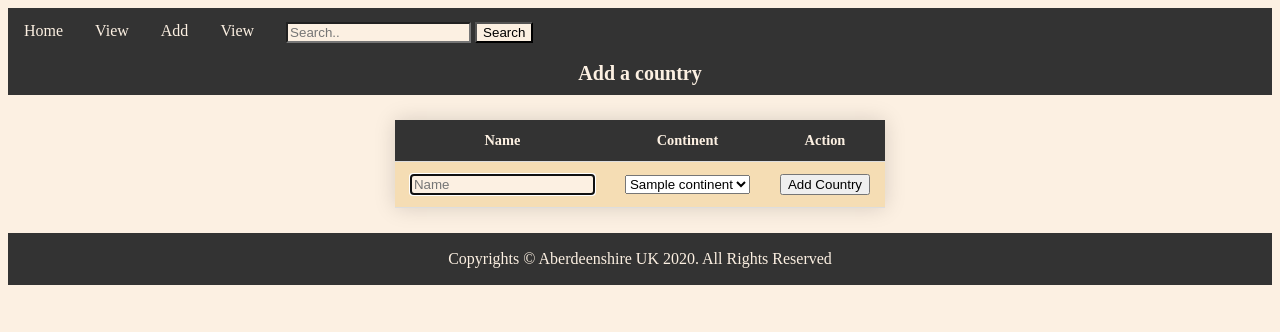
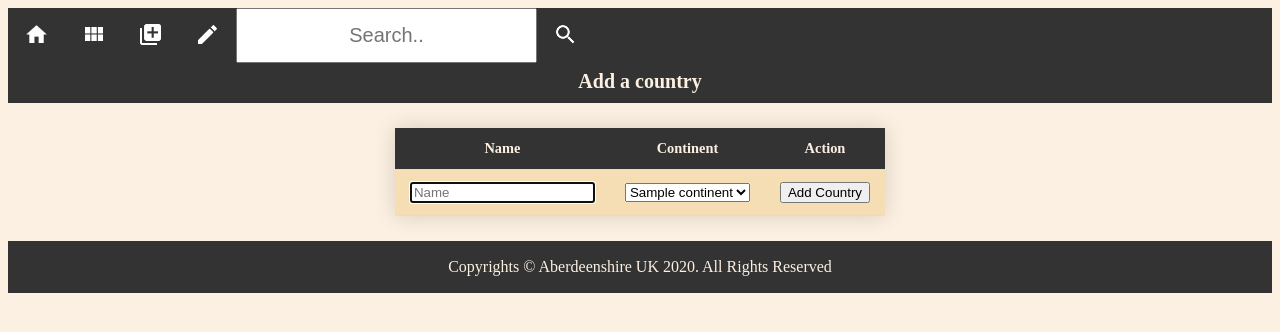
Before and after one commit to Michalju/PhotoApp, a Flask app: page /countries/add in a window 1280 px wide. Shown: the top 332 px of the page. Run offline with Flask 2, Linux system fonts and the light colour scheme; a database or web service that is not in the repository returns one stand-in record (values such as "Sample title"); some libraries are stand-ins or nearby versions.

Commit message:
replaced navigation bar with icons

```diff
--- a/static/css/navigation_bar.css
+++ b/static/css/navigation_bar.css
@@ -10,7 +10,7 @@ ul {
     float: left;
   }
 
-  li a, .dropbtn {
+  li a, li input, .dropbtn {
     display: inline-block;
     color: #fcf0e2;
     text-align: center;
@@ -18,8 +18,8 @@ ul {
     text-decoration: none;
   }
 
-  li a:hover, .dropdown:hover .dropbtn {
-    background-color: black;
+  li a:hover,  .dropdown:hover .dropbtn {
+    background-color: #fcf0e2;
   }
 
   li.dropdown {
@@ -49,17 +49,49 @@ ul {
     display: block;
   }
 
-  .search-container {
+  /* .search-container {
     vertical-align: middle;
     padding: 14px 16px;
     text-decoration: none;
-  }
-
-.search-container button, input {
+  }   */
+/* .search-container button, input { */
+.search-container input {
     background: #fcf0e2;
     cursor: pointer;
   }
 
-.search-container button:hover {
+/* .search-container button:hover {
     background: #ccc;
-  }
+  } */
+
+.top_bar_icon{
+  width: 25px;
+}
+.home_icon:hover{
+  content: url("../images/baseline_home_black_48dp.png");
+  width: 25px;
+}
+
+.view_icon:hover{
+  content: url("../images/baseline_view_module_black_48dp.png");
+  width: 25px;
+
+}
+
+.add_icon:hover{
+  content: url("../images/baseline_library_add_black_48dp.png");
+  width: 25px;
+
+}
+
+.edit_icon:hover{
+  content: url("../images/baseline_edit_black_48dp.png");
+  width: 25px;
+
+}
+
+#search_bar{
+  color: black;
+font-size: 20px;
+
+}
--- a/templates/base.html
+++ b/templates/base.html
@@ -16,34 +16,38 @@
 <body>
     <header id="top_menu">
         <ul>
-            <li><a href="/">Home</a></li>
+            <li><a href="/" class="home_icon"><img class="top_bar_icon"
+                        src="{{ url_for('static', filename='images/baseline_home_white_48dp.png') }}" alt=""></a></li>
             <li class="dropdown">
-                <a href="/" class="dropbtn">View</a>
+                <a href="/" class="dropbtn view_icon"><img class="top_bar_icon"
+                        src="{{ url_for('static', filename='images/baseline_view_module_white_48dp.png') }}" alt=""></a>
                 <div class="dropdown-content">
                     <a href="/locations/visited">Visited</a>
                     <a href="/locations/to_be_visited">To be visited</a>
                 </div>
             </li>
             <li class="dropdown">
-                <a href="/" class="dropbtn">Add</a>
+                <a href="/" class="dropbtn add_icon"><img class="top_bar_icon"
+                        src="{{ url_for('static', filename='images/baseline_library_add_white_48dp.png') }}" alt=""></a>
                 <div class="dropdown-content">
                     <a href="/countries/add">Country</a>
                     <a href="/locations/add">Location</a>
                 </div>
             </li>
             <li class="dropdown">
-                <a href="/" class="dropbtn">View</a>
+                <a href="/" class="dropbtn edit_icon"><img class="top_bar_icon"
+                        src="{{ url_for('static', filename='images/baseline_edit_white_48dp.png') }}" alt=""></a>
                 <div class="dropdown-content">
                     <a href="/countries/view">Countries</a>
                     <a href="/locations/view">Locations</a>
                 </div>
             </li>
-            <li class="search-container">
-                <form action="/search" method="POST">
-                    <input type="text" placeholder="Search.." name="search">
-                    <button type="submit">Search</button>
-                </form>
-            </li>
+            <form action="/search" method="POST">
+                <li><input type="text" id="search_bar" placeholder="Search.." name="search"> </li>
+                <li><input type="image" class="top_bar_icon"
+                        src="{{ url_for('static', filename='images/baseline_search_white_48dp.png') }}"></li>
+
+            </form>
         </ul>
 
     </header>
```
Also changed, not shown: static/images/baseline_edit_black_48dp.png (added), static/images/baseline_edit_white_48dp.png (added), static/images/baseline_home_black_48dp.png (added), static/images/baseline_home_white_48dp.png (added), static/images/baseline_library_add_black_48dp.png (added), static/images/baseline_library_add_white_48dp.png (added), static/images/baseline_pageview_black_48dp.png (added), static/images/baseline_pageview_white_48dp.png (added), static/images/baseline_search_black_48dp.png (added), static/images/baseline_search_white_48dp.png (added), static/images/baseline_view_module_black_48dp.png (added), static/images/baseline_view_module_white_48dp.png (added).
